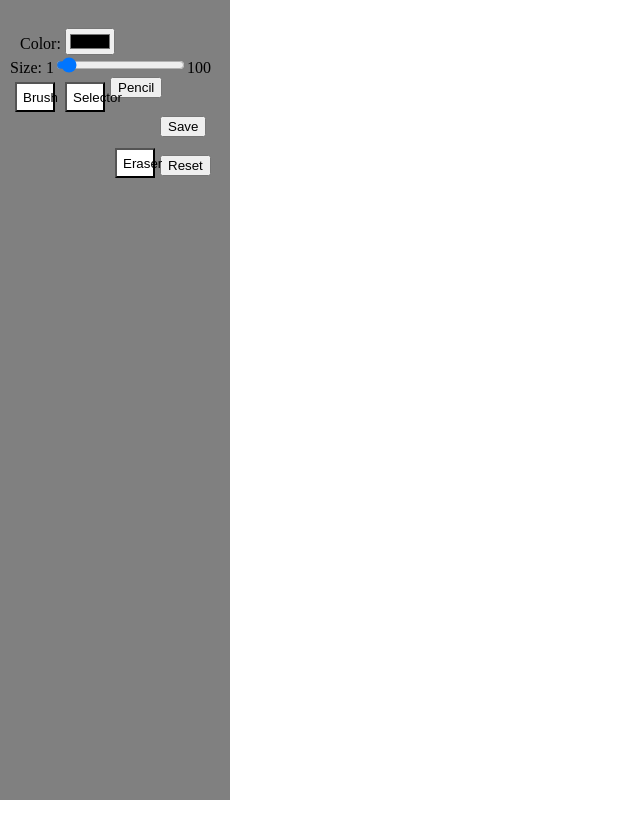
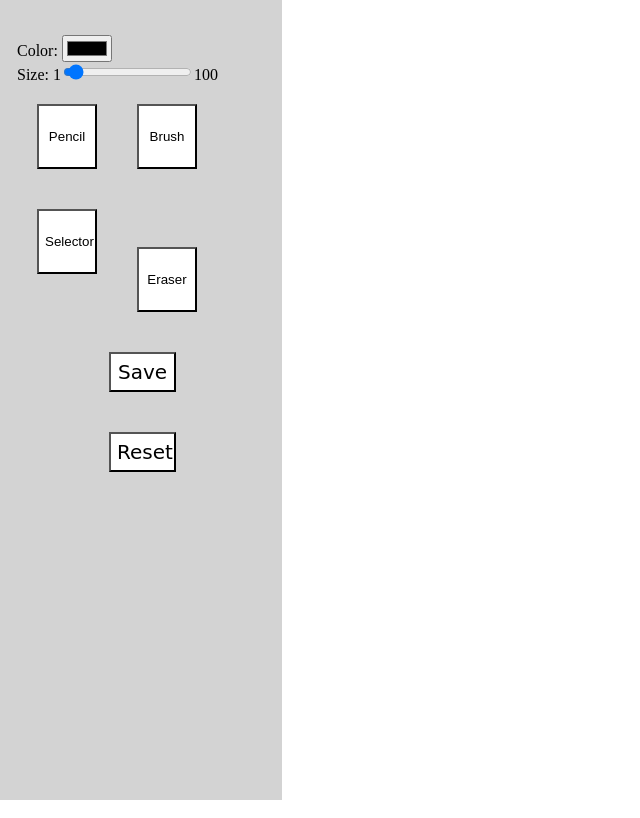
Before and after one commit to Artakm4/COMP467, a plain HTML site: page html/index.html in a window 1280 px wide. Shown: the whole page, without its empty margins (0-640 px from the left). Drawn offline with Linux system fonts and the light colour scheme.

Commit message:
Design changes

```diff
--- a/html/style.css
+++ b/html/style.css
@@ -14,42 +14,91 @@ canvas{
 
 
 }
+#title {
+
+    font-family: 'Permanent Marker', cursive;
+    font-size: 50px;
+    text-align: center;
+}
+#tools{
+
+    font-family: 'Permanent Marker', cursive;
+    font-size: 25px;
+    text-align: left;
+}
+#range{
+
+}
 #toolbar{
-    width: 18%;
+    width: 22%;
     height: 100%;
-    padding: 10px;
+    padding: 17px;
     position: absolute;
     top: 0px;
-    background-color: #808080;
+    background-color: #d3d3d3;
     overflow: auto;
 }
 
-#colors{
-    position: relative;
+#myColors{
+      position: relative;
     float left;
     margin-left: 10px;
     margin-right 10px;
+    width: 40px;
+    margin-bottom: 20px;
+
 }
 
-#brush, #erase, #selector{
+#brush, #selector, #pencil{
+    display: block;
     position: relative;
     float: left;
-    height: 30px;
-    width: 40px;
+    height: 65px;
+    width: 60px;
     background-color: white;
     text-align: center;
     cursor: pointer;
-    margin: 5px;
+    margin: 20px;
     outline: none;
 }
-
-#brush{
-
+#erase{
+    display: block;
+    position: relative;
+    float: center;
+    height: 65px;
+    width: 60px;
+    background-color: white;
+    text-align: center;
+    cursor: pointer;
+    margin-left: 120px;
+    outline: none;
+    margin-top: 40px;
+    margin-bottom: 20px;
 }
 
-#erase{
+#color, #size{
+    font-family: 'Permanent Marker', cursive;
+    font-size: 20px;
+    text-align: left;
+    margin-bottom: 20px;
+    margin-top: 20px;
+}
+#save, #reset{
+    position: relative;
+    float: center;
+    height: 40px;
+    width: 67px;
+    background-color: white;
+    text-align: center;
+    cursor: pointer;
+    margin: 40px;
     margin-top: 50px;
-    float: left;
 }
-
+#save, #reset{
+font-family: 'Permanent Marker', cursive;
+    font-size: 20px;
+    text-align: center;
+    margin-bottom: 20px;
+    margin-top: 20px;
+}
 /*Comments*/
```
